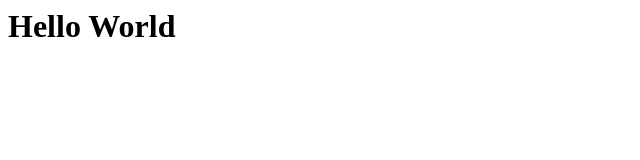
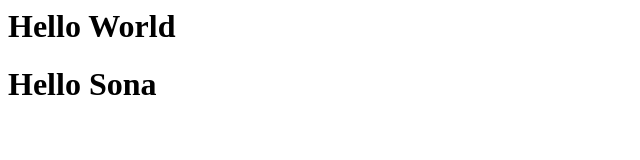
Before and after one commit to Savita-matti/chudel, a plain HTML site: page index.html in a window 1280 px wide. Shown: the whole page, without its empty margins (0-640 px from the left). Drawn offline with Linux system fonts and the light colour scheme.

Commit message:
this is modified version

```diff
--- a/index.html
+++ b/index.html
@@ -1 +1,2 @@
 <h1> Hello World </h1>
+<h1> Hello Sona </h1>
```
